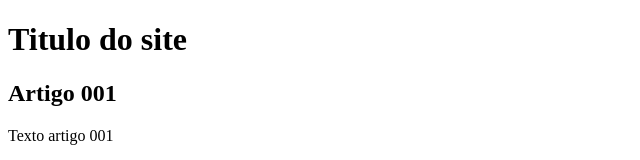
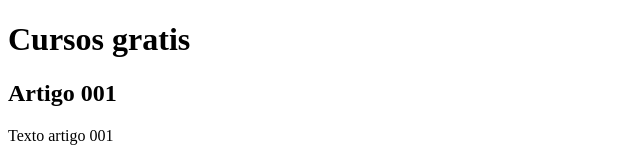
Before and after one commit to vgomes355959-sys/projeto-teste, a plain HTML site: page index.html in a window 1280 px wide. Shown: the top 160 px of the page, without its empty margins (0-640 px from the left). Drawn offline with Linux system fonts and the light colour scheme.

Commit message:
comecei a escrecver o conteudo

```diff
--- a/index.html
+++ b/index.html
@@ -8,7 +8,7 @@
 <body>
     <mais>
         <header>
-            <h1>Titulo do site</h1>
+            <h1>Cursos gratis </h2>
         </header>
         <article>
             <h2>Artigo 001</h2>
```
